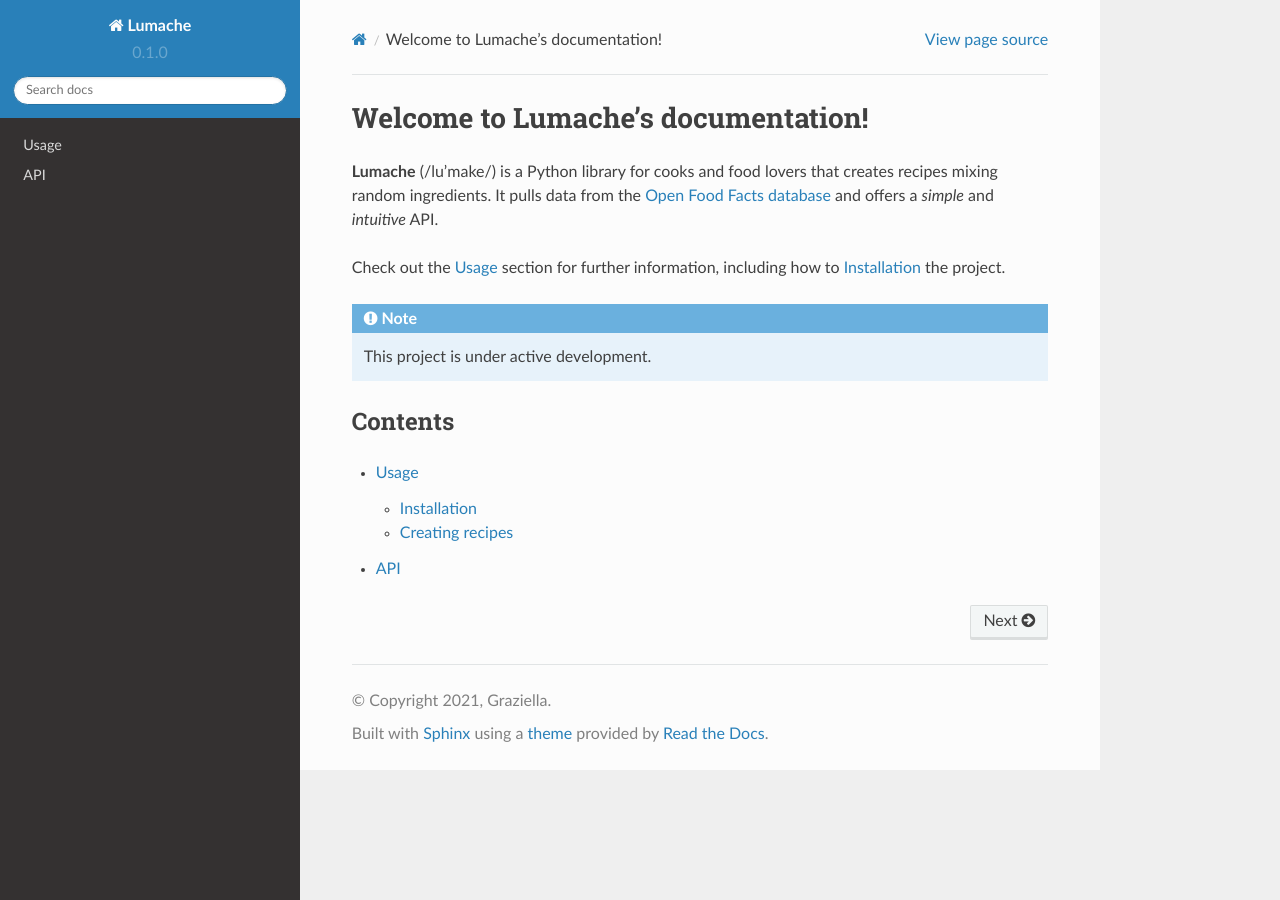
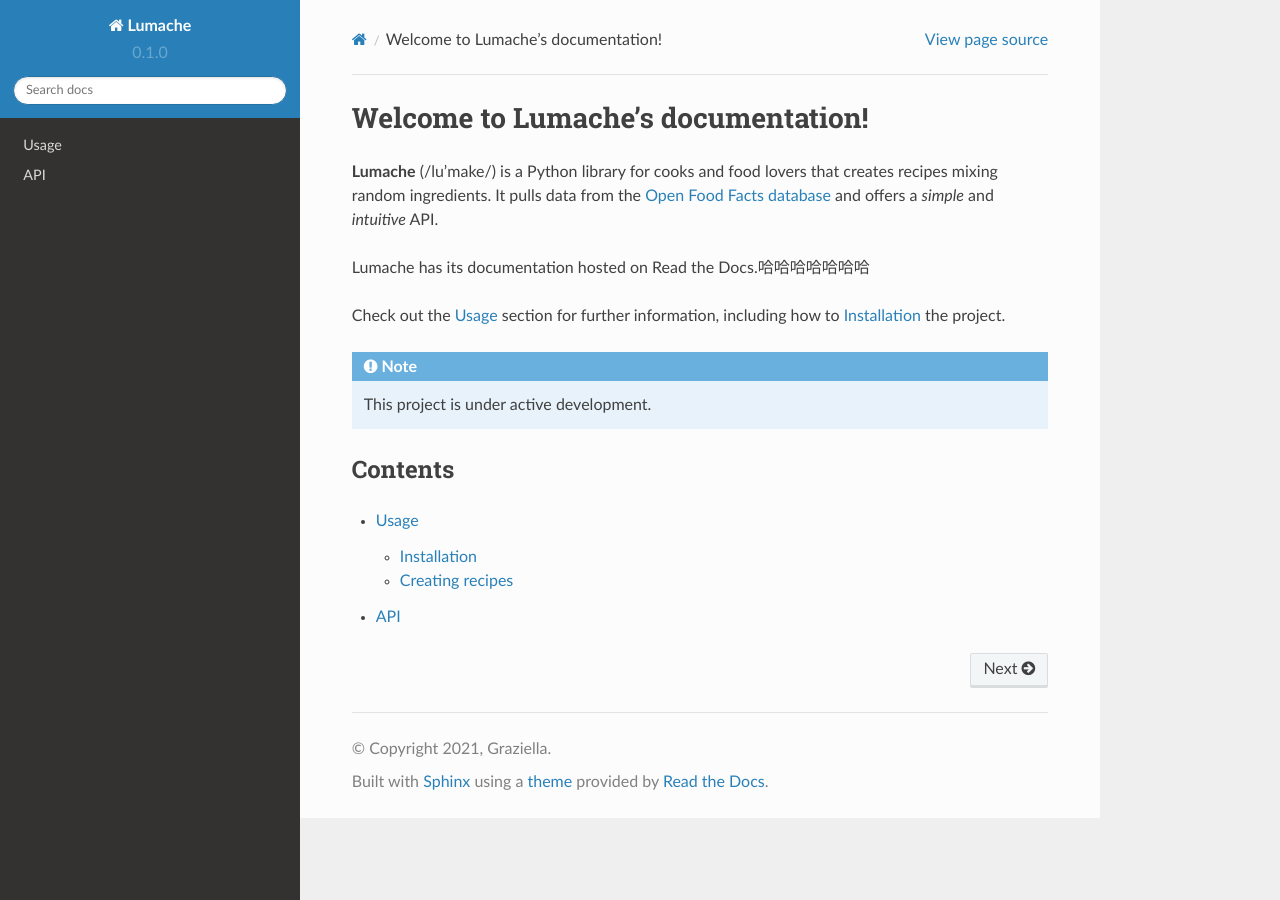
Before and after one commit to L1183325308/sufetest1, a Sphinx documentation site: the page built from docs/source/index.rst, in a window 1280 px wide. Built offline with Sphinx 7.4.7 and the Read the Docs theme 2.0.0, drawn with Linux system fonts in a browser that asks for light colours.

Commit message:
Update index.rst try1

```diff
--- a/docs/source/index.rst
+++ b/docs/source/index.rst
@@ -5,6 +5,8 @@
 that creates recipes mixing random ingredients.
 It pulls data from the `Open Food Facts database <https://world.openfoodfacts.org/>`_
 and offers a *simple* and *intuitive* API.
+
+Lumache has its documentation hosted on Read the Docs.哈哈哈哈哈哈哈
 
 Check out the :doc:`usage` section for further information, including
 how to :ref:`installation` the project.
```
